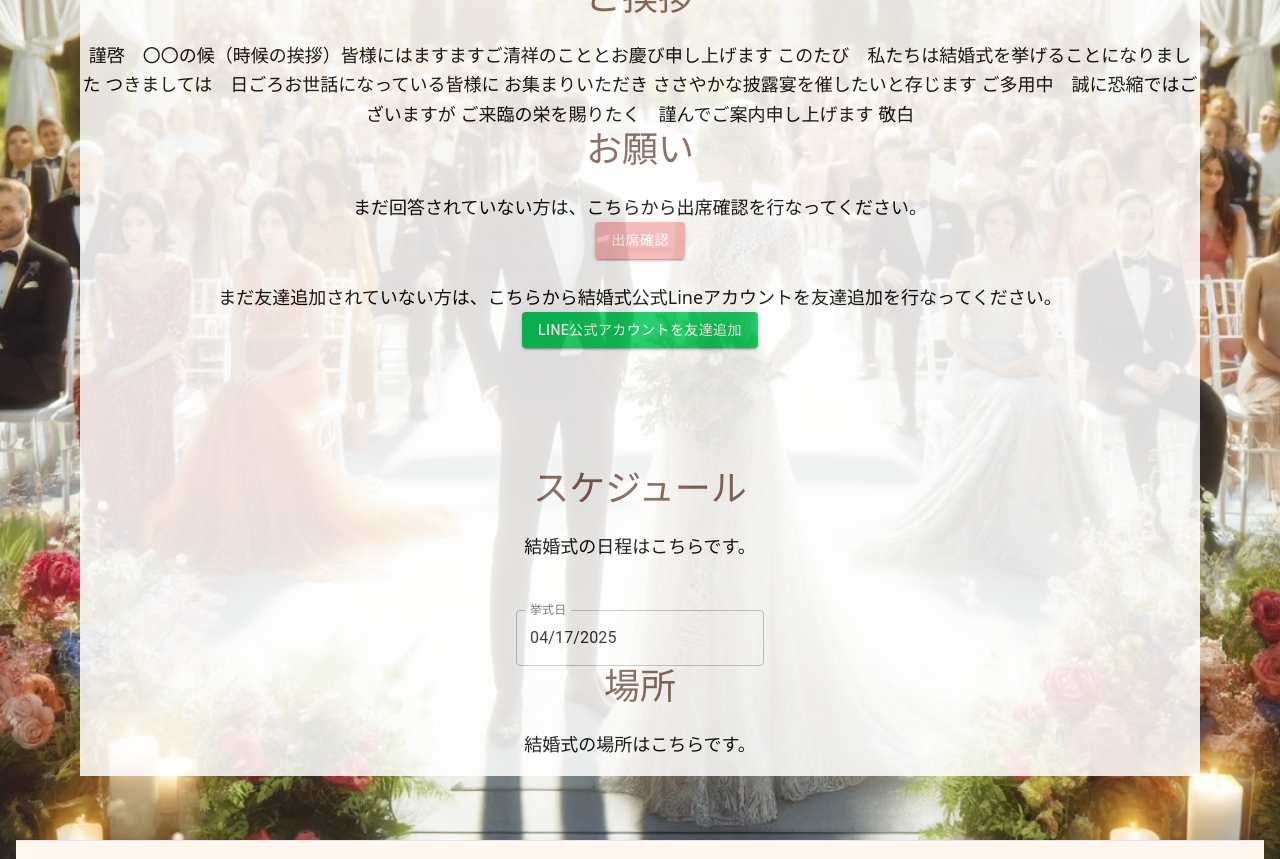
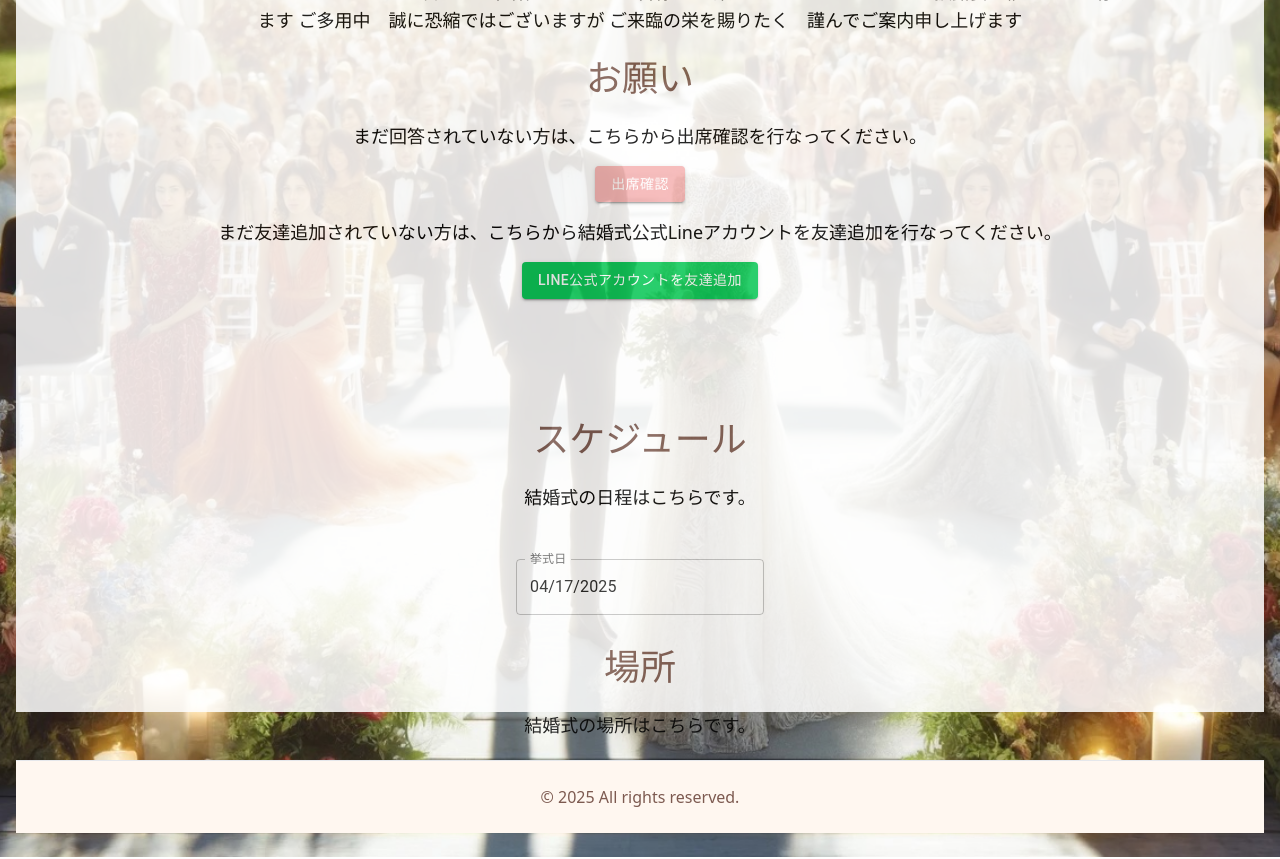
Before and after one commit to kmaezmac/wedding-page, a Next.js app: page / in a window 1280 px wide. Shown: the part 300-1159 px from the top of the page. Built offline with nearby package versions, Linux system fonts and the light colour scheme; no server answers.

Commit message:
デザイン修正

```diff
--- a/src/app/components/main.tsx
+++ b/src/app/components/main.tsx
@@ -10,28 +10,27 @@ import { Button } from "@mui/material";
 const Main = () => {
   return (
     <>
-      <div className="flex flex-col justify-center bg-white opacity-85 relative h-screen m-16 ">
-        <section className="my-12 text-center">
-        <h2 className="text-4xl font-serif text-[#7d5a50] mb-6">ご挨拶</h2>
-            <p className="text-lg leading-relaxed">
+      <div className="flex flex-col justify-center bg-white opacity-85 relative h-screen p-4 sm:p-8 md:p-16 lg:p-24 xl:p-32">
+        <section className="my-6 sm:my-12 text-center">
+          <h2 className="text-3xl sm:text-4xl font-serif text-[#7d5a50] mb-4 sm:mb-6">ご挨拶</h2>
+          <p className="text-base sm:text-lg leading-relaxed">
             謹啓　〇〇の候（時候の挨拶）皆様にはますますご清祥のこととお慶び申し上げます
             このたび　私たちは結婚式を挙げることになりました
             つきましては　日ごろお世話になっている皆様に お集まりいただき
             ささやかな披露宴を催したいと存じます
             ご多用中　誠に恐縮ではございますが
             ご来臨の栄を賜りたく　謹んでご案内申し上げます
-　　　　　　　　　　　　　　　　　　　　　　　　　　　　　　　　　　　　敬白
           </p>
-          <h2 className="text-4xl font-serif text-[#7d5a50] mb-6">お願い</h2>
-            <p className="text-lg leading-relaxed">
+          <h2 className="text-3xl sm:text-4xl font-serif text-[#7d5a50] my-6">お願い</h2>
+          <p className="text-base sm:text-lg leading-relaxed mb-4">
             まだ回答されていない方は、こちらから出席確認を行なってください。
           </p>
-            <div className='flex justify-center pb-6'>
+          <div className='flex justify-center pb-4'>
             <Button sx={{ backgroundColor: '#f5b2b2', color: '#FFFFFF' }} variant="contained" href="/invitation">
               出席確認
             </Button>
           </div>
-          <p className="text-lg leading-relaxed">
+          <p className="text-base sm:text-lg leading-relaxed mb-4">
             まだ友達追加されていない方は、こちらから結婚式公式Lineアカウントを友達追加を行なってください。
           </p>
           <div className='flex justify-center pb-6'>
@@ -39,40 +38,26 @@ const Main = () => {
               Line公式アカウントを友達追加
             </Button>
           </div>
-
         </section>
 
-        <section className="my-12 text-center">
-          <h2 className="text-4xl font-serif text-[#7d5a50] mb-6">スケジュール</h2>
-          <p className="text-lg leading-relaxed mb-4">
+        <section className="my-6 sm:my-12 text-center">
+          <h2 className="text-3xl sm:text-4xl font-serif text-[#7d5a50] mb-4 sm:mb-6">スケジュール</h2>
+          <p className="text-base sm:text-lg leading-relaxed mb-4">
             結婚式の日程はこちらです。
           </p>
-          {/* <button className="bg-[#b56576] text-white py-2 px-4 rounded hover:bg-[#8e4d5a] transition duration-300">
-            詳細を見る
-          </button> */}
-
           <LocalizationProvider dateAdapter={AdapterDayjs}>
-            <div className='flex justify-center pt-6'>
+            <div className='flex justify-center pt-4 sm:pt-6'>
               <DemoContainer components={['DatePicker']}>
                 <DatePicker label="挙式日" defaultValue={dayjs('2025-04-17')} />
               </DemoContainer>
             </div>
-            <h2 className="text-4xl font-serif text-[#7d5a50] mb-6">場所</h2>
-          <p className="text-lg leading-relaxed mb-4">
+          </LocalizationProvider>
+          <h2 className="text-3xl sm:text-4xl font-serif text-[#7d5a50] mt-8 mb-4 sm:mb-6">場所</h2>
+          <p className="text-base sm:text-lg leading-relaxed">
             結婚式の場所はこちらです。
           </p>
-            {/* <div className='flex justify-center'>
-              <DateCalendar defaultValue={dayjs('2025-04-17')} />
-            </div> */}
-          </LocalizationProvider>
-          {/* <div className='flex justify-center'> */}
-            {/* <Image src={logo} alt='' width={500} height={500} /> */}
-          {/* </div> */}
         </section>
-
       </div>
-
-
     </>
   )
 }
```
Lines whose indentation alone changed are shown as unchanged.
